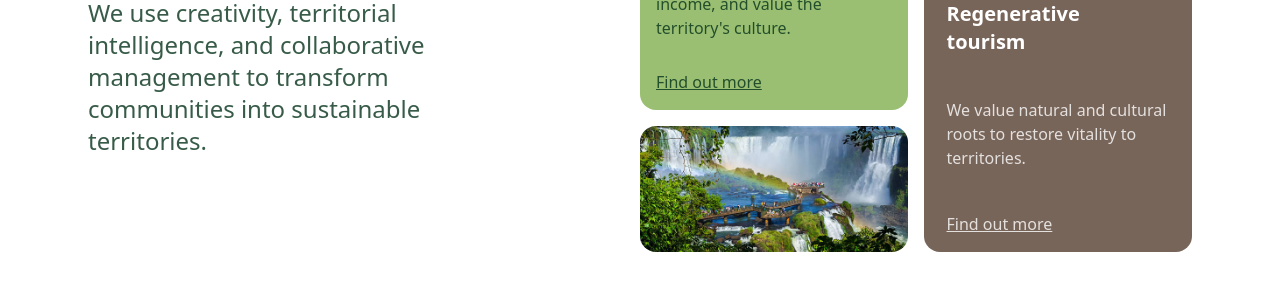
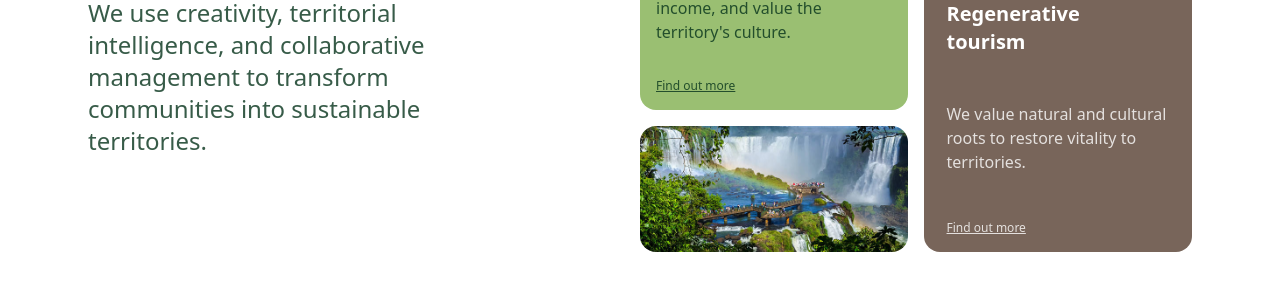
Before and after one commit to Territoire-Vibrant/territoire-vibrant-site, a Next.js app: page /en in a window 1280 px wide. Shown: the part 270-556 px from the top of the page. Built offline with nearby package versions, Linux system fonts and the light colour scheme.

Commit message:
chore: Decrease find_out_more font size

```diff
--- a/app/[locale]/(home)/components/CarouselBox.tsx
+++ b/app/[locale]/(home)/components/CarouselBox.tsx
@@ -24,7 +24,7 @@ export const CarouselBox = () => {
 
           <p className='opacity-80'>{t('Home.hero.box4_slide1.subtext')}</p>
 
-          <Link href='#' className='w-fit underline opacity-80'>
+          <Link href='#' className='w-fit text-xs underline opacity-80'>
             {t('find_out_more')}
           </Link>
         </CarouselItem>
@@ -34,7 +34,7 @@ export const CarouselBox = () => {
 
           <p className='opacity-80'>{t('Home.hero.box4_slide2.subtext')}</p>
 
-          <Link href='#' className='w-fit underline opacity-80'>
+          <Link href='#' className='w-fit text-xs underline opacity-80'>
             {t('find_out_more')}
           </Link>
         </CarouselItem>
--- a/app/[locale]/(home)/page.tsx
+++ b/app/[locale]/(home)/page.tsx
@@ -37,7 +37,7 @@ export default function Home() {
 
             <p className='opacity-80'>{t('Home.hero.box1.subtext')}</p>
 
-            <Link href='/#projects' className='w-fit underline opacity-80'>
+            <Link href='/#projects' className='w-fit text-xs underline opacity-80'>
               {t('find_out_more')}
             </Link>
           </div>
```
